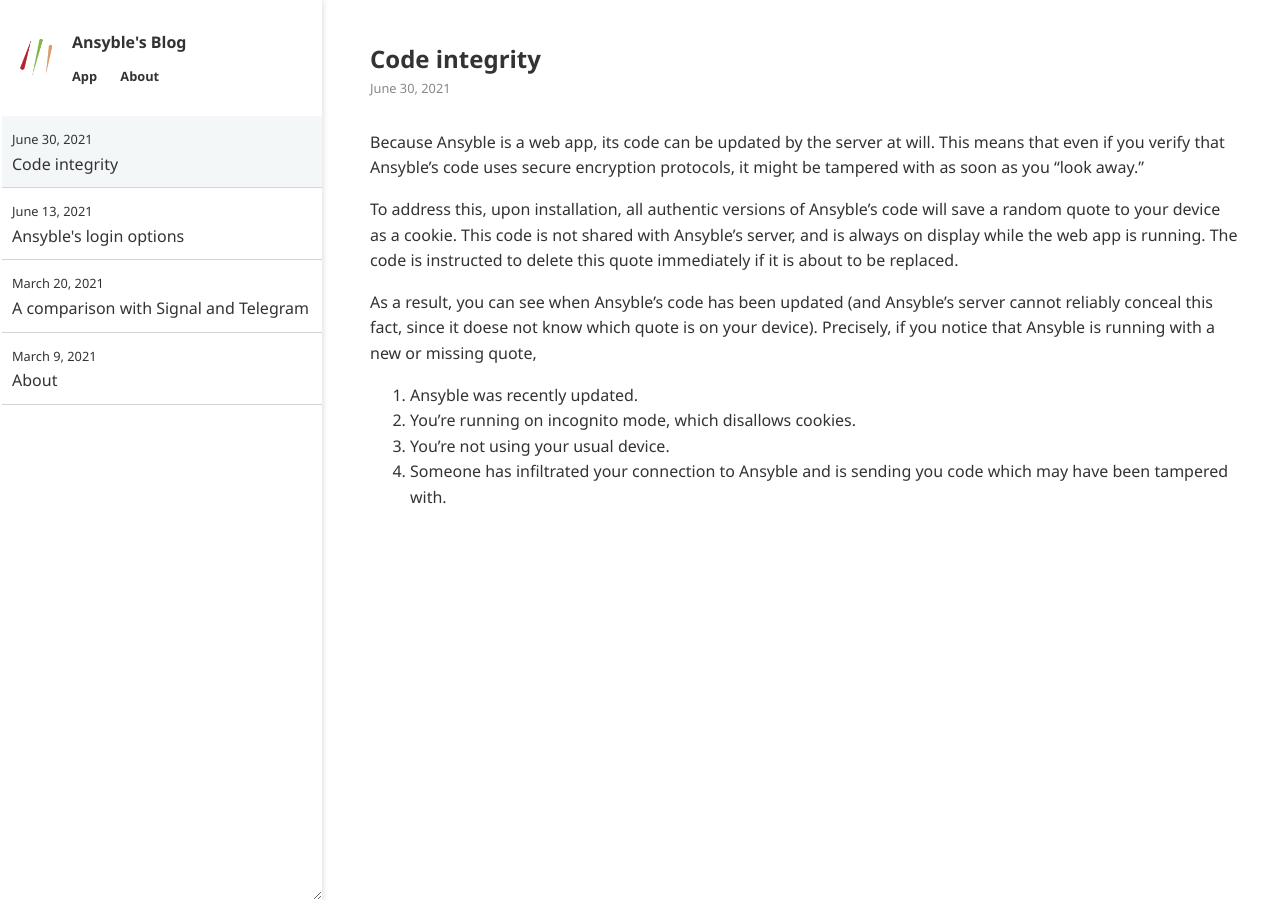
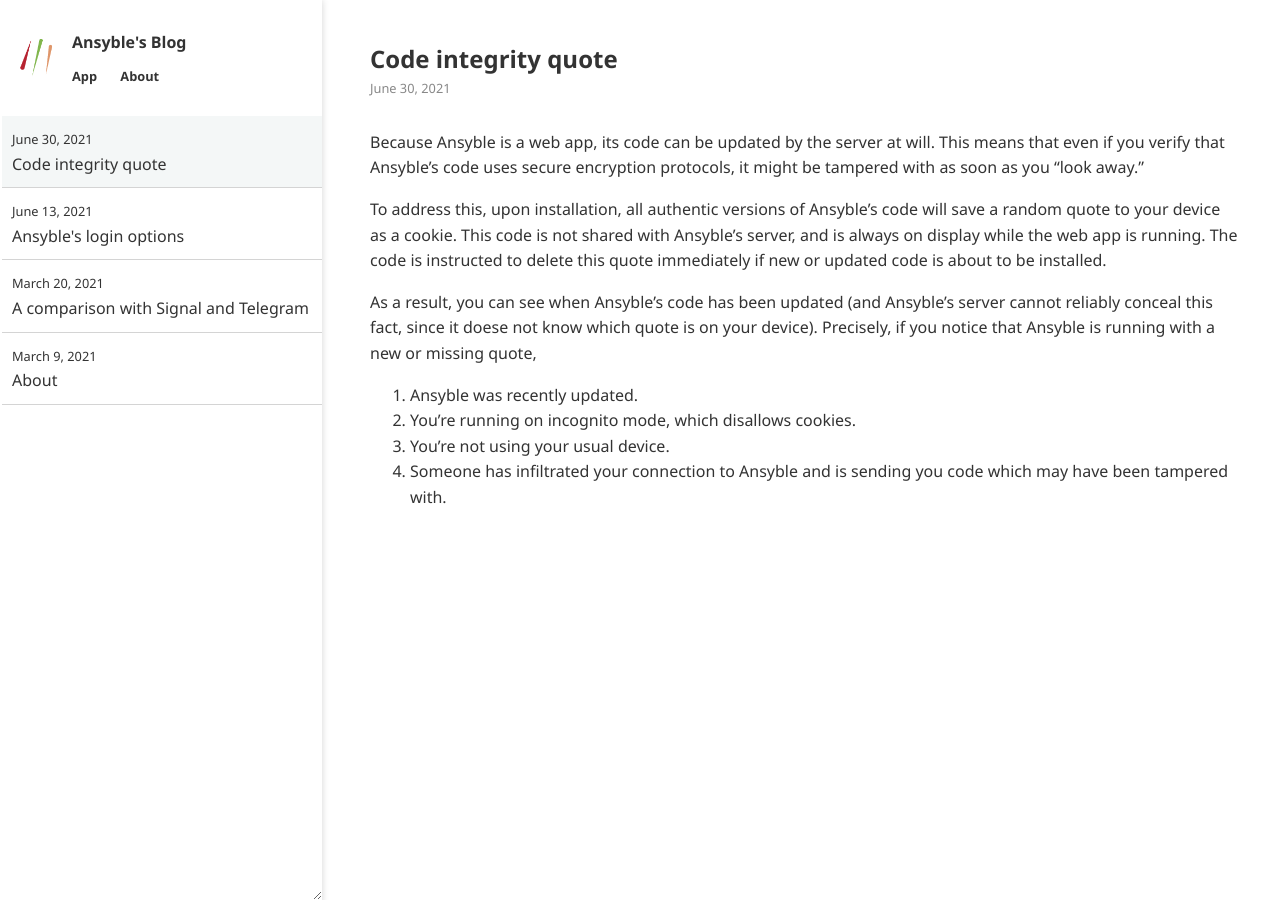
Before and after one commit to ansyblenetwork/ansybleblog, a Jekyll site: the page built from _posts/2021-06-30-code-integrity-quote.md, in a window 1280 px wide. Built offline with Jekyll 4.4.1, drawn with Linux system fonts in a browser that asks for light colours.

Commit message:
Update 2021-06-30-code-integrity-quote.md

```diff
--- a/_posts/2021-06-30-code-integrity-quote.md
+++ b/_posts/2021-06-30-code-integrity-quote.md
@@ -1,10 +1,10 @@
 ---
-title: "Code integrity"
+title: "Code integrity quote"
 ---
 
 Because Ansyble is a web app, its code can be updated by the server at will. This means that even if you verify that Ansyble's code uses secure encryption protocols, it might be tampered with as soon as you "look away."
 
-To address this, upon installation, all authentic versions of Ansyble's code will save a random quote to your device as a cookie. This code is not shared with Ansyble's server, and is always on display while the web app is running. The code is instructed to delete this quote immediately if it is about to be replaced.
+To address this, upon installation, all authentic versions of Ansyble's code will save a random quote to your device as a cookie. This code is not shared with Ansyble's server, and is always on display while the web app is running. The code is instructed to delete this quote immediately if new or updated code is about to be installed.
 
 As a result, you can see when Ansyble's code has been updated (and Ansyble's server cannot reliably conceal this fact, since it doese not know which quote is on your device). Precisely, if you notice that Ansyble is running with a new or missing quote,
 
```
